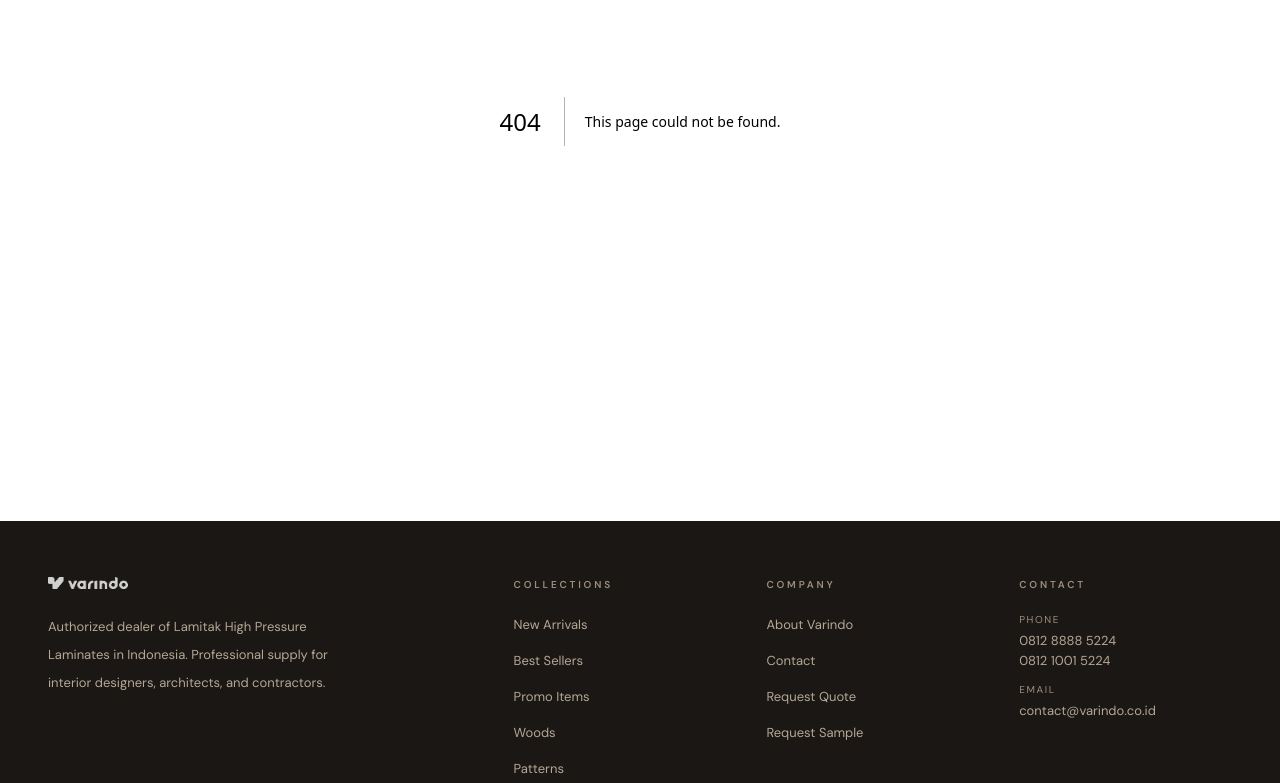
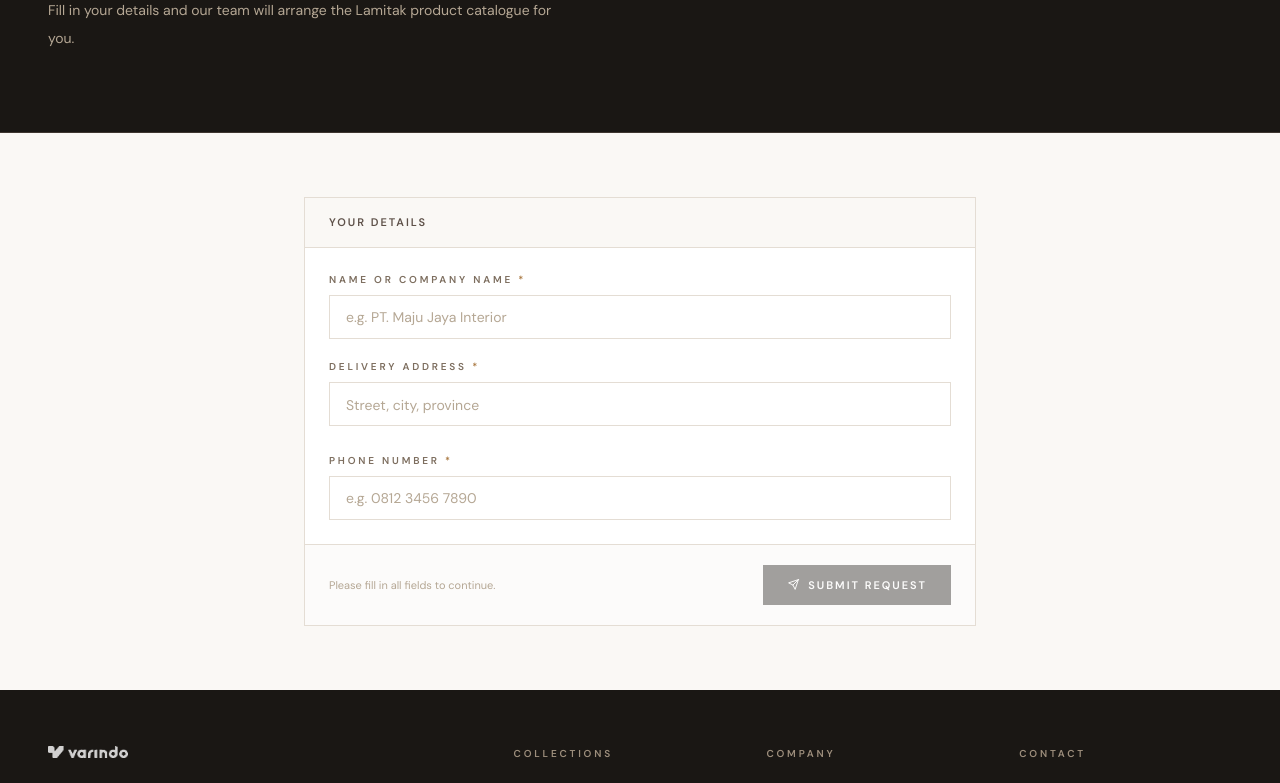
Before and after one commit to varindoadmin-creator/varindo-store, a Next.js app: page /request-catalogue in a window 1280 px wide. Before the commit this address had no page. Shown: the part 380-1163 px from the top of the page. Built offline with nearby package versions, Linux system fonts and the light colour scheme.

Commit message:
v85 — Add Request Catalogue page with Google Sheets integration

```diff
--- a/src/app/api/submit-request/route.ts
+++ b/src/app/api/submit-request/route.ts
@@ -58,6 +58,8 @@ export async function POST(req: NextRequest) {
 
     return NextResponse.json({ success: true });
 
+    // Supported types: 'quote' | 'sample' | 'catalogue'
+
   } catch (err) {
     console.error('[submit-request] Fetch to Apps Script failed:', err);
     return NextResponse.json(
--- /dev/null
+++ b/src/app/request-catalogue/RequestCatalogueForm.tsx
@@ -0,0 +1,172 @@
+'use client';
+
+import { useState } from 'react';
+
+type Status = 'idle' | 'submitting' | 'success' | 'error';
+
+export function RequestCatalogueForm() {
+  const [name, setName]     = useState('');
+  const [address, setAddress] = useState('');
+  const [phone, setPhone]   = useState('');
+  const [status, setStatus] = useState<Status>('idle');
+  const [errorMsg, setErrorMsg] = useState('');
+
+  const canSubmit = name.trim() && address.trim() && phone.trim()
+                    && status !== 'submitting';
+
+  const handleSubmit = async () => {
+    if (!canSubmit) return;
+    setStatus('submitting');
+    setErrorMsg('');
+
+    try {
+      const res  = await fetch('/api/submit-request', {
+        method:  'POST',
+        headers: { 'Content-Type': 'application/json' },
+        body:    JSON.stringify({
+          type:    'catalogue',
+          name:    name.trim(),
+          address: address.trim(),
+          phone:   phone.trim(),
+        }),
+      });
+      const data = await res.json();
+
+      if (data.success) {
+        setStatus('success');
+      } else {
+        setStatus('error');
+        setErrorMsg(data.error || 'Something went wrong. Please try again.');
+      }
+    } catch {
+      setStatus('error');
+      setErrorMsg('Network error. Please check your connection and try again.');
+    }
+  };
+
+  const handleReset = () => {
+    setName(''); setAddress(''); setPhone('');
+    setStatus('idle'); setErrorMsg('');
+  };
+
+  // ── Success ───────────────────────────────────────────────────
+  if (status === 'success') {
+    return (
+      <div className="border border-varindo-line bg-white">
+        <div className="px-8 py-14 flex flex-col items-center text-center gap-6">
+          <div className="w-16 h-16 border-2 border-varindo-gold flex items-center justify-center">
+            <svg width="28" height="28" viewBox="0 0 24 24" fill="none" aria-hidden="true">
+              <path d="M4 12.5L9 17.5L20 7" stroke="#a8763e" strokeWidth="2"
+                strokeLinecap="round" strokeLinejoin="round" />
+            </svg>
+          </div>
+          <div>
+            <p className="label text-varindo-gold mb-3">Request Received</p>
+            <h2 className="display text-varindo-ink text-3xl sm:text-4xl mb-4">
+              Catalogue request submitted.
+            </h2>
+            <p className="text-[14px] leading-7 text-varindo-500 max-w-sm mx-auto">
+              Thank you, <strong className="text-varindo-ink">{name}</strong>. Our team will arrange the catalogue and contact you at <strong className="text-varindo-ink">{phone}</strong> within 1 business day.
+            </p>
+          </div>
+          <div className="w-full max-w-sm border border-varindo-line bg-varindo-50 text-left">
+            <div className="border-b border-varindo-line px-5 py-3 bg-white">
+              <p className="text-[11px] font-semibold tracking-[0.16em] uppercase text-varindo-700">
+                Your Details
+              </p>
+            </div>
+            <div className="divide-y divide-varindo-line/60">
+              {[['Name', name], ['Address', address], ['Phone', phone]].map(([label, value]) => (
+                <div key={label} className="flex items-baseline gap-3 px-5 py-3">
+                  <span className="text-[10px] tracking-[0.14em] uppercase text-varindo-400 w-16 shrink-0">{label}</span>
+                  <span className="text-[13px] font-medium text-varindo-ink">{value}</span>
+                </div>
+              ))}
+            </div>
+          </div>
+          <button type="button" onClick={handleReset} className="btn-ghost mt-2">
+            Submit another request
+          </button>
+        </div>
+      </div>
+    );
+  }
+
+  // ── Form ──────────────────────────────────────────────────────
+  return (
+    <div className="border border-varindo-line bg-white">
+      <div className="border-b border-varindo-line px-6 py-4 bg-varindo-50">
+        <p className="text-[11px] font-semibold tracking-[0.18em] uppercase text-varindo-700">
+          Your Details
+        </p>
+      </div>
+
+      <div className="p-6 space-y-5">
+        <label className="block">
+          <span className="label text-varindo-600 mb-2 block">
+            Name or Company Name <span className="text-varindo-gold">*</span>
+          </span>
+          <input type="text" value={name} onChange={(e) => setName(e.target.value)}
+            placeholder="e.g. PT. Maju Jaya Interior"
+            className="field w-full" autoComplete="organization" />
+        </label>
+
+        <label className="block">
+          <span className="label text-varindo-600 mb-2 block">
+            Delivery Address <span className="text-varindo-gold">*</span>
+          </span>
+          <textarea value={address} onChange={(e) => setAddress(e.target.value)}
+            placeholder="Street, city, province" rows={3}
+            className="field w-full resize-none py-3" />
+        </label>
+
+        <label className="block">
+          <span className="label text-varindo-600 mb-2 block">
+            Phone Number <span className="text-varindo-gold">*</span>
+          </span>
+          <input type="tel" value={phone} onChange={(e) => setPhone(e.target.value)}
+            placeholder="e.g. 0812 3456 7890"
+            className="field w-full" autoComplete="tel" />
+        </label>
+      </div>
+
+      {status === 'error' && (
+        <div className="border-t border-red-200 bg-red-50 px-6 py-3">
+          <p className="text-[12px] font-medium text-red-700">{errorMsg}</p>
+        </div>
+      )}
+
+      <div className="px-6 py-5 border-t border-varindo-line bg-varindo-50/50
+                      flex flex-col sm:flex-row items-start sm:items-center justify-between gap-4">
+        <p className="text-[11px] text-varindo-400">
+          {canSubmit
+            ? 'Ready — click Submit to send your request.'
+            : 'Please fill in all fields to continue.'}
+        </p>
+        <button
+          type="button"
+          onClick={handleSubmit}
+          disabled={!canSubmit}
+          className="btn-ink disabled:opacity-40 disabled:cursor-not-allowed shrink-0 min-w-[160px] justify-center"
+        >
+          {status === 'submitting' ? (
+            <>
+              <span className="inline-block w-3.5 h-3.5 border-2 border-white/30
+                               border-t-white rounded-full animate-spin" />
+              Submitting…
+            </>
+          ) : (
+            <>
+              <svg width="13" height="13" viewBox="0 0 20 20" fill="none" aria-hidden="true">
+                <path d="M17.5 2.5L9.167 10.833M17.5 2.5L12.5 17.5l-3.333-6.667L2.5 7.5l15-5z"
+                  stroke="currentColor" strokeWidth="1.5"
+                  strokeLinecap="round" strokeLinejoin="round" />
+              </svg>
+              Submit Request
+            </>
+          )}
+        </button>
+      </div>
+    </div>
+  );
+}
--- /dev/null
+++ b/src/app/request-catalogue/page.tsx
@@ -0,0 +1,29 @@
+import type { Metadata } from 'next';
+import { RequestCatalogueForm } from './RequestCatalogueForm';
+
+export const metadata: Metadata = {
+  title: 'Request Catalogue',
+  description: 'Request a Lamitak product catalogue from Varindo.'
+};
+
+export default function RequestCataloguePage() {
+  return (
+    <div>
+      <div className="bg-varindo-ink text-white border-b border-varindo-800">
+        <div className="shell py-14 sm:py-20">
+          <p className="label text-varindo-400 mb-4">Catalogue Request</p>
+          <h1 className="display text-white text-5xl sm:text-6xl lg:text-7xl">
+            Request a<br />Lamitak Catalogue
+          </h1>
+          <p className="mt-5 text-[14px] leading-7 text-varindo-400 max-w-lg">
+            Fill in your details and our team will arrange the Lamitak product catalogue for you.
+          </p>
+        </div>
+      </div>
+
+      <div className="shell py-12 sm:py-16 max-w-3xl">
+        <RequestCatalogueForm />
+      </div>
+    </div>
+  );
+}
--- a/src/components/Footer.tsx
+++ b/src/components/Footer.tsx
@@ -45,10 +45,11 @@ export function Footer() {
           <p className="label text-varindo-500 mb-5">Company</p>
           <ul className="space-y-3">
             {[
-              { href: '/about',           label: 'About Varindo' },
-              { href: '/contact',         label: 'Contact' },
-              { href: '/request-quote',  label: 'Request Quote' },
-              { href: '/request-sample',  label: 'Request Sample' }
+              { href: '/about',              label: 'About Varindo' },
+              { href: '/contact',            label: 'Contact' },
+              { href: '/request-catalogue',  label: 'Request Catalogue' },
+              { href: '/request-quote',      label: 'Request Quote' },
+              { href: '/request-sample',     label: 'Request Sample' }
             ].map((item) => (
               <li key={item.href}>
                 <Link href={item.href} className="text-[13px] text-varindo-400 hover:text-white transition-colors">
```
